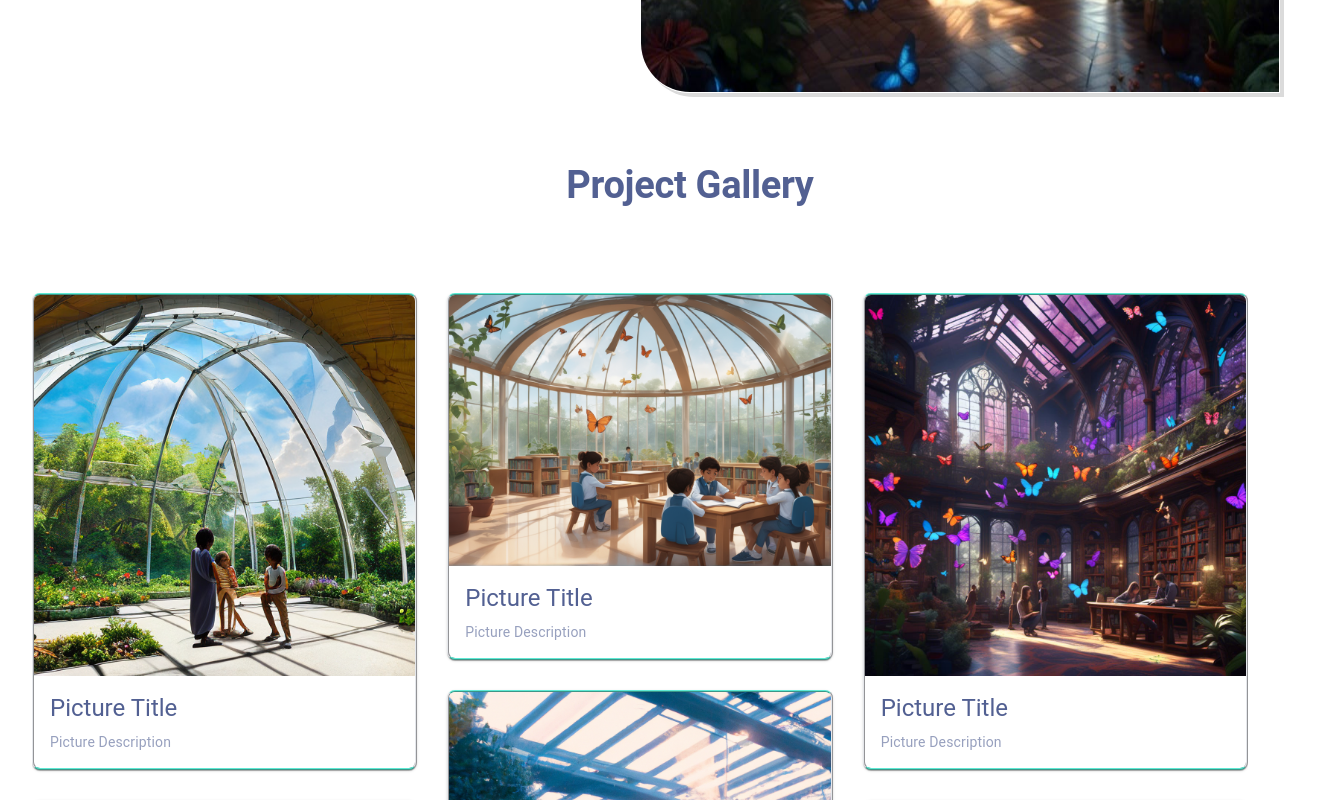
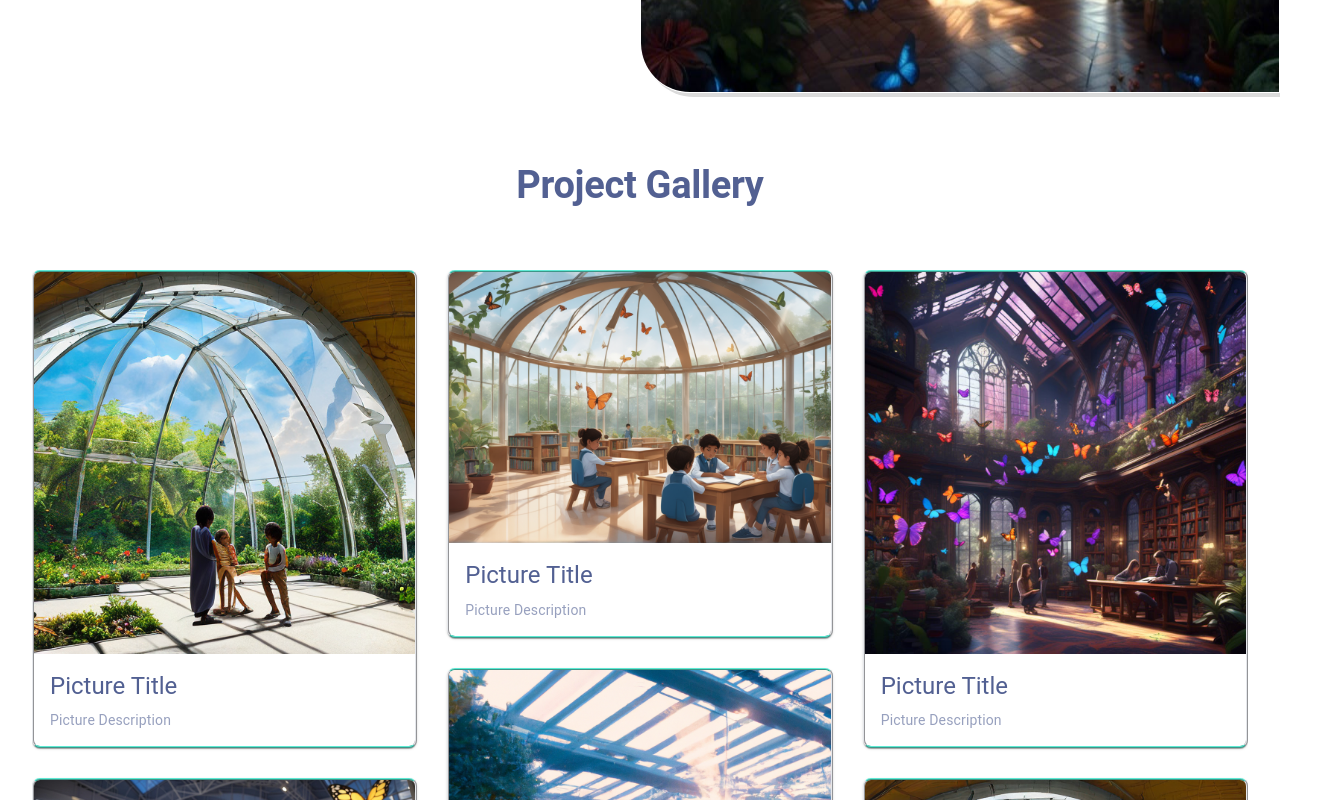
Before and after one commit to e-shami/butterfly-effect-universe, a Next.js app: page / in a window 1280 px wide. Shown: the part 1860-2660 px from the top of the page, 1330 px wide, since content can reach past the window. Built offline with nearby package versions, Linux system fonts and the light colour scheme.

Commit message:
some minor changes in gallery

```diff
--- a/components/gallery.tsx
+++ b/components/gallery.tsx
@@ -156,14 +156,10 @@ const Gallery = () => {
           alignItems: "start",
           alignContent: "start",
           paddingX: "50px",
-
-          "@media (max-width: 600px)": {
-            height: "fit-content",
-          },
+          height: "fit-content",
 
           "@media (min-width:1024px)": {
-            marginY: "10rem",
-            height: "fit-content",
+            marginTop: "10rem",
           },
         }}
       >
@@ -181,7 +177,6 @@ const Gallery = () => {
             padding: "30px",
             flexDirection: "column",
             width: "100%",
-            position: "absolute",
 
             "@media (max-width: 600px)": {
               fontSize: 28,
```
